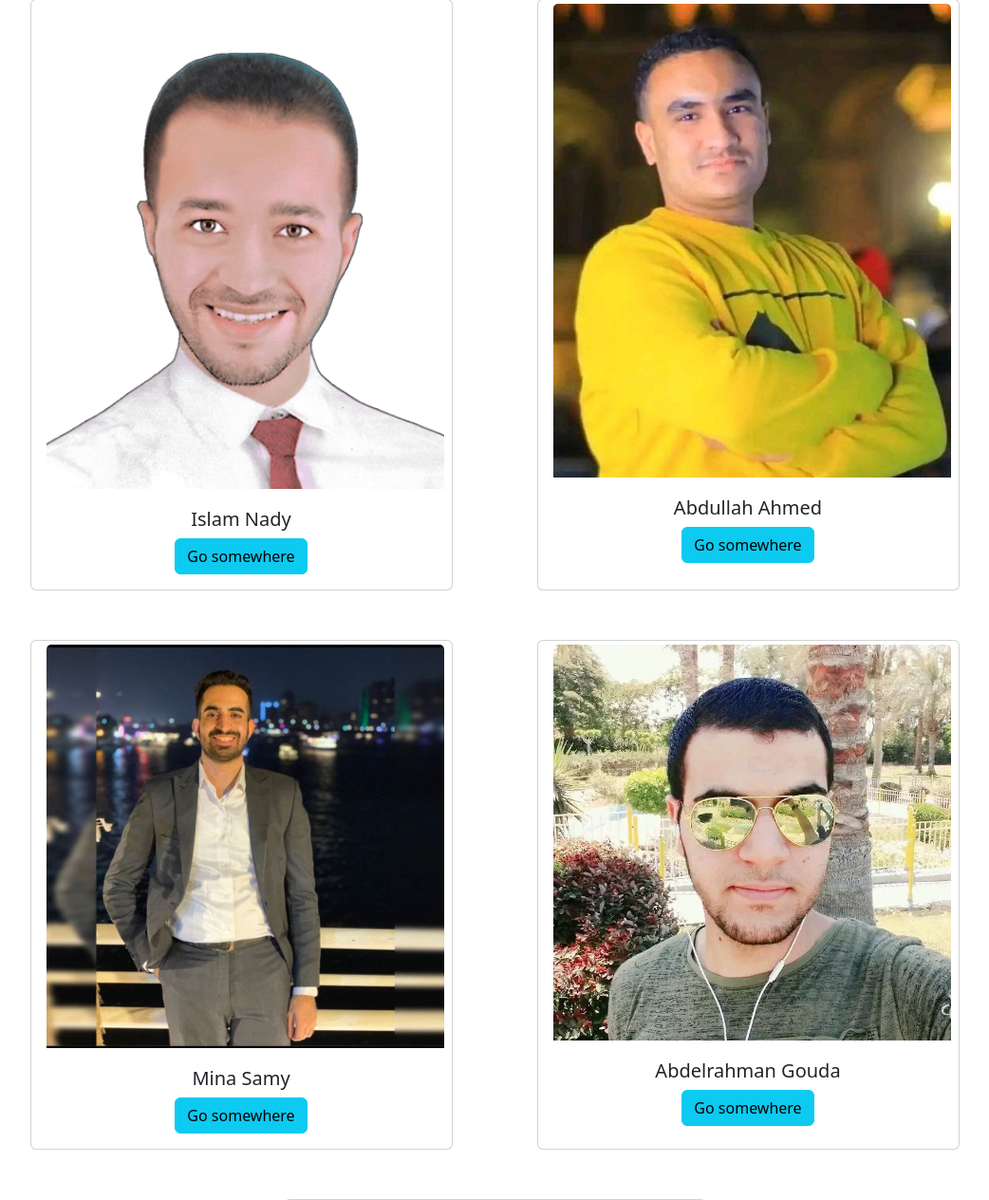
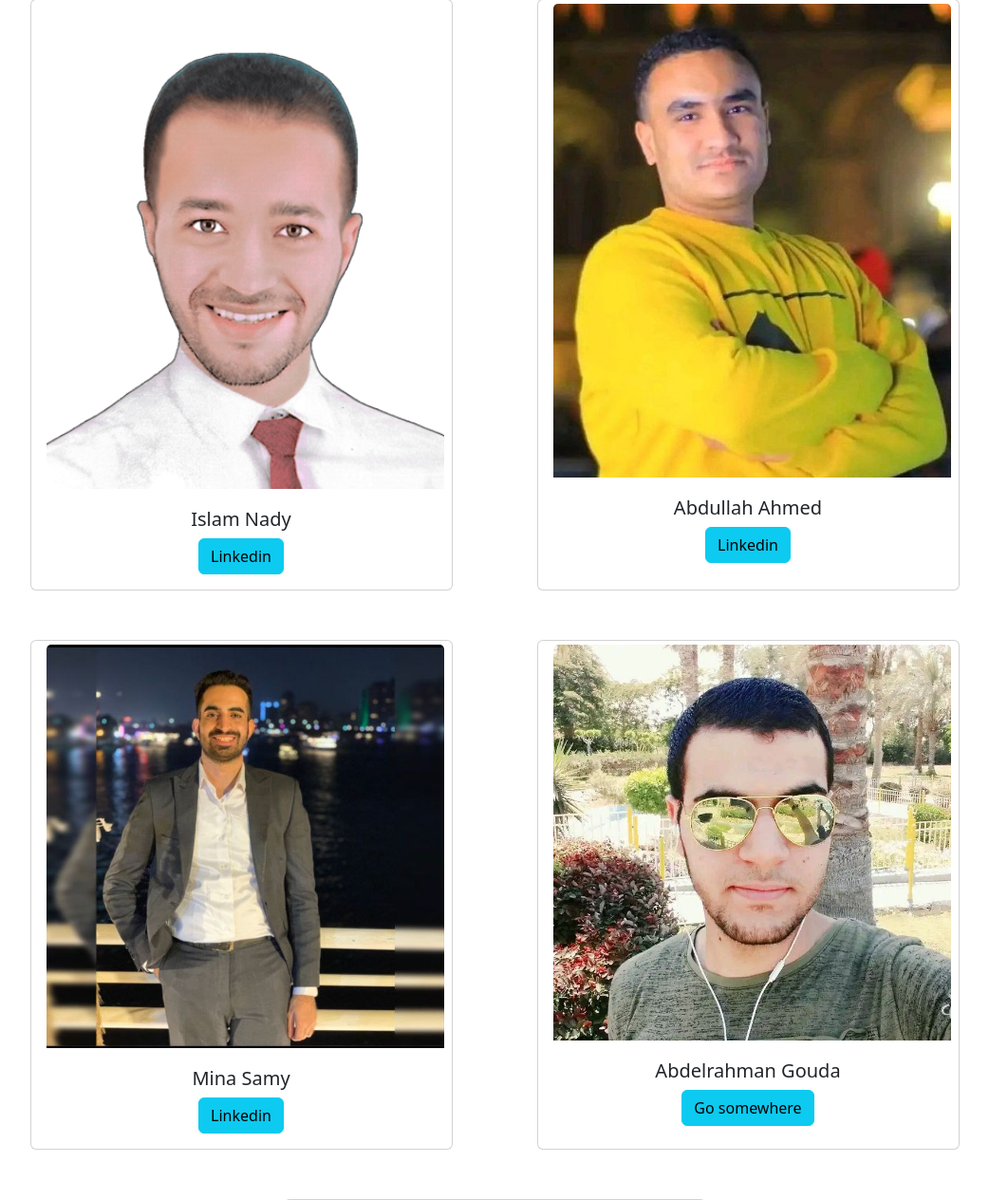
Before and after one commit to Isla-Nad/Crowd_Funding_Project, a Django app: template about/templates/about/about.html in a window 1280 px wide. Shown: the part 224-1488 px from the top of the page at 95% size, without its empty margins (95-1137 px from the left). Run offline with Django 4.2, Linux system fonts and the light colour scheme; the template is opened without the code that fills it, so the values that code supplies are empty; some libraries are stand-ins or nearby versions.

Commit message:
add team's linkedin profiles

```diff
--- a/about/templates/about/about.html
+++ b/about/templates/about/about.html
@@ -10,7 +10,7 @@
                 <img src="{% static 'images/islam.png' %}" class="card-img-top m-1" alt="...">
                 <div class="card-body">
                 <h5 class="card-title">Islam Nady</h5>
-                <a href="#" class="btn btn-info">Go somewhere</a>
+                <a href="https://www.linkedin.com/in/islam-nady-b25aa1176/" class="btn btn-info">Linkedin</a>
                 </div>
             </div>
 
@@ -18,7 +18,7 @@
                 <img src="{% static 'images/abdullah.jpeg' %}" class="card-img-top m-1" alt="...">
                 <div class="card-body">
                 <h5 class="card-title">Abdullah Ahmed</h5>
-                <a href="#" class="btn btn-info">Go somewhere</a>
+                <a href="https://www.linkedin.com/in/abdo-eg/" class="btn btn-info">Linkedin</a>
                 </div>
             </div>
 
@@ -26,7 +26,7 @@
                 <img src="{% static 'images/mina.jpeg' %}" class="card-img-top m-1" alt="...">
                 <div class="card-body">
                 <h5 class="card-title">Mina Samy</h5>
-                <a href="#" class="btn btn-info">Go somewhere</a>
+                <a href="https://www.linkedin.com/in/minasamy10/" class="btn btn-info">Linkedin</a>
                 </div>
             </div>
 
@@ -49,7 +49,5 @@
         </div>
     </div>
   </div>
-    <!-- testing area -->
-
 </div>
 {% endblock%}
```
